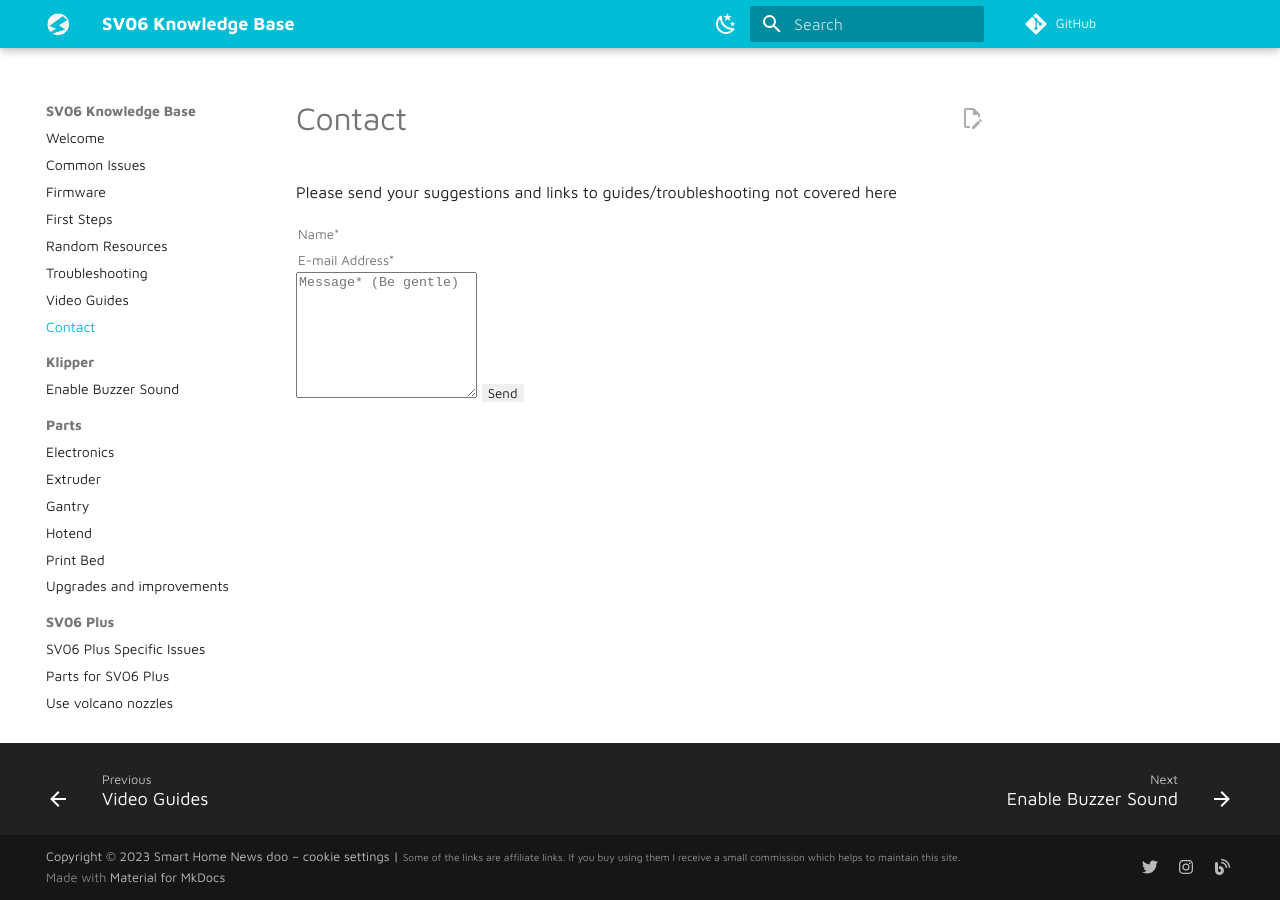
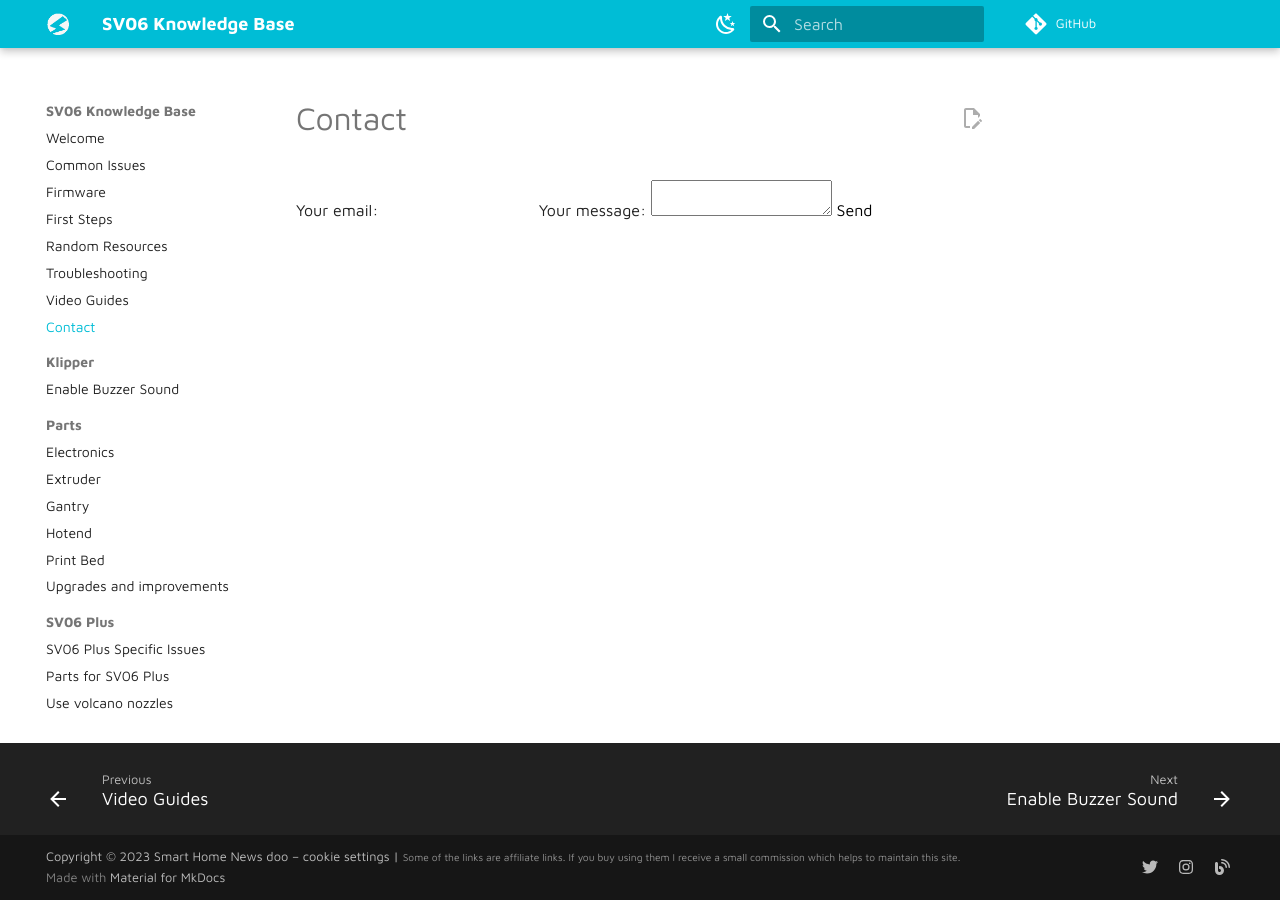
Before and after one commit to blakadder/sv06, an MkDocs documentation site: the page built from docs/zzz_contact.md, in a window 1280 px wide. Built offline with MkDocs 1.6.1 and Material for MkDocs 9.7.7, drawn with Linux system fonts in a browser that asks for light colours; comment, search, counter and statistics services are not loaded.

Commit message:
update form

```diff
--- a/docs/zzz_contact.md
+++ b/docs/zzz_contact.md
@@ -1,15 +1,17 @@
 # Contact
 
-<form action="https://formspree.io/xbjanvbe" method="POST">
-<p class="mb-4">Please send your suggestions and links to guides/troubleshooting not covered here</p>
-<div class="form-group row">
-<div class="col-md-6">
-<input class="form-control" type="text" name="name" placeholder="Name*" required>
-</div>
-<div class="col-md-6">
-<input class="form-control" type="email" name="_replyto" placeholder="E-mail Address*" required>
-</div>
-</div>
-<textarea rows="8" class="form-control mb-3" name="message" placeholder="Message* (Be gentle)" required></textarea>
-<input class="btn btn-dark" type="submit" value="Send">
+<form
+  action="https://formspree.io/f/xzbqkakn"
+  method="POST"
+>
+  <label>
+    Your email:
+    <input type="email" name="email">
+  </label>
+  <label>
+    Your message:
+    <textarea name="message"></textarea>
+  </label>
+  <!-- your other form fields go here -->
+  <button type="submit">Send</button>
 </form>
```
